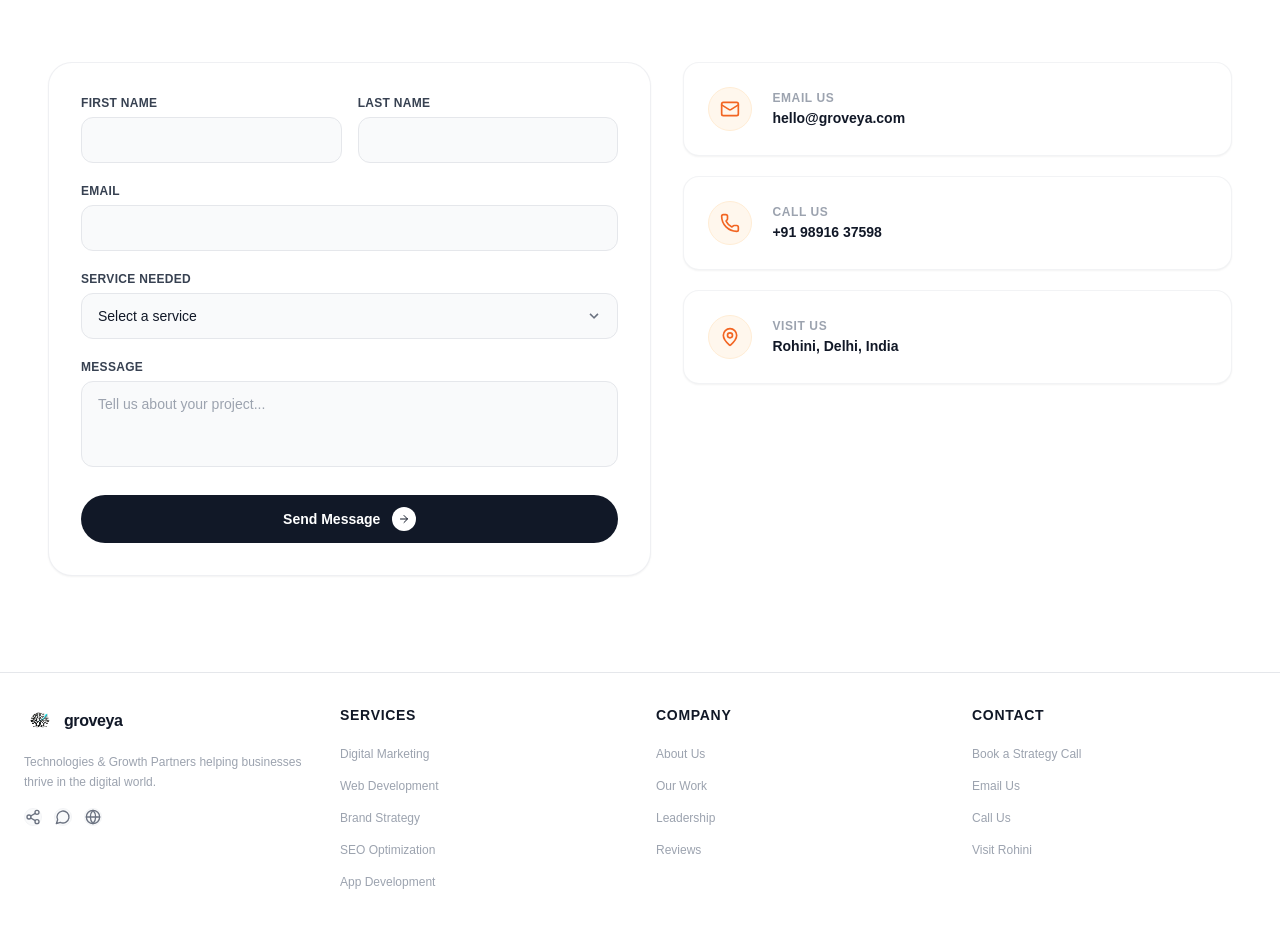
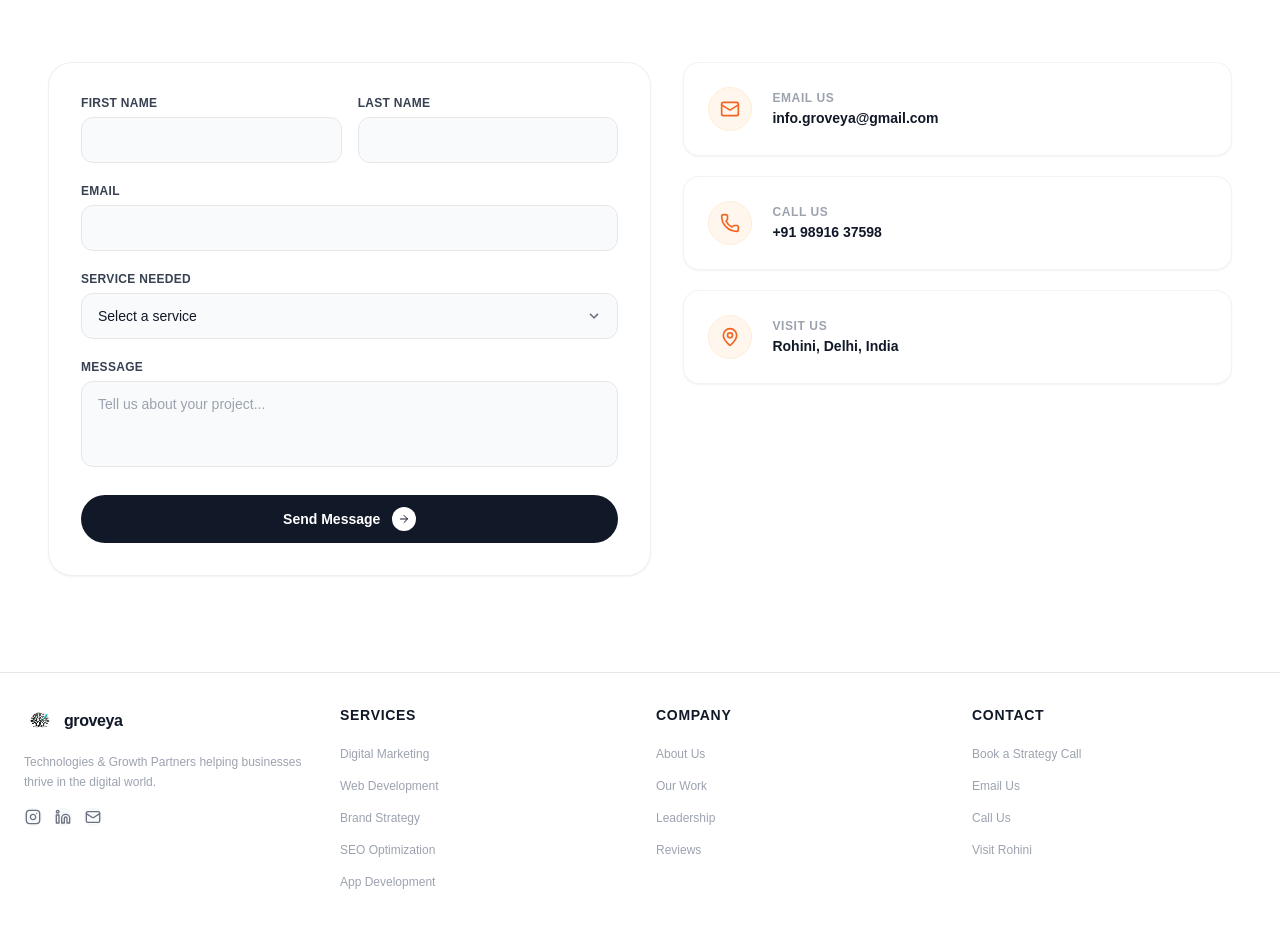
Before and after one commit to CodHemantE/groveya, a React (Vite) app: page / in a window 1280 px wide. Shown: the part 7780-8712 px from the top of the page. Built offline with nearby package versions, Linux system fonts and the light colour scheme.

Commit message:
Update email to info.groveya@gmail.com and add social links to Instagram/LinkedIn

```diff
--- a/src/App.tsx
+++ b/src/App.tsx
@@ -1,10 +1,11 @@
 import { useEffect, useState, useRef } from 'react'
 import {
-  Globe, Share2, MessageCircle, ArrowRight,
+  Globe, MessageCircle, ArrowRight,
   TrendingUp, Code2, Megaphone, BarChart3,
   Smartphone, Search, Mail, Phone, MapPin,
   CheckCircle2, Users, Award, Zap, Menu, X, Star, Quote,
-  Instagram, Play, Target, ClipboardCheck, Layers, Rocket
+  Instagram, Play, Target, ClipboardCheck, Layers, Rocket,
+  Linkedin
 } from 'lucide-react'
 import { Shader, Swirl, ChromaFlow, FlutedGlass, FilmGrain } from 'shaders/react'
 
@@ -1062,7 +1063,7 @@ export default function App() {
             {/* Info Cards */}
             <div className="flex flex-col gap-5 w-full">
               {[
-                { icon: <Mail size={20} />, label: 'Email Us', val: 'hello@groveya.com' },
+                { icon: <Mail size={20} />, label: 'Email Us', val: 'info.groveya@gmail.com' },
                 { icon: <Phone size={20} />, label: 'Call Us', val: '+91 98916 37598' },
                 { icon: <MapPin size={20} />, label: 'Visit Us', val: 'Rohini, Delhi, India' },
               ].map(c => (
@@ -1100,11 +1101,31 @@ export default function App() {
                 Technologies &amp; Growth Partners helping businesses thrive in the digital world.
               </p>
               <div className="flex gap-3">
-                {[<Share2 size={16} />, <MessageCircle size={16} />, <Globe size={16} />].map((ic, i) => (
-                  <button key={i} className="w-8.5 h-8.5 rounded-full bg-gray-50 hover:bg-gray-100 flex items-center justify-center text-gray-500 hover:text-gray-900 border border-gray-100 transition-colors cursor-pointer">
-                    {ic}
-                  </button>
-                ))}
+                <a
+                  href="https://www.instagram.com/groveyaa/"
+                  target="_blank"
+                  rel="noopener noreferrer"
+                  className="w-8.5 h-8.5 rounded-full bg-gray-50 hover:bg-gray-100 flex items-center justify-center text-gray-500 hover:text-gray-900 border border-gray-100 transition-colors cursor-pointer"
+                  aria-label="Instagram"
+                >
+                  <Instagram size={16} />
+                </a>
+                <a
+                  href="https://www.linkedin.com/company/grow-on-online/"
+                  target="_blank"
+                  rel="noopener noreferrer"
+                  className="w-8.5 h-8.5 rounded-full bg-gray-50 hover:bg-gray-100 flex items-center justify-center text-gray-500 hover:text-gray-900 border border-gray-100 transition-colors cursor-pointer"
+                  aria-label="LinkedIn"
+                >
+                  <Linkedin size={16} />
+                </a>
+                <a
+                  href="mailto:info.groveya@gmail.com"
+                  className="w-8.5 h-8.5 rounded-full bg-gray-50 hover:bg-gray-100 flex items-center justify-center text-gray-500 hover:text-gray-900 border border-gray-100 transition-colors cursor-pointer"
+                  aria-label="Email"
+                >
+                  <Mail size={16} />
+                </a>
               </div>
             </div>
 
@@ -1124,7 +1145,7 @@ export default function App() {
               ] },
               { title: 'Contact', links: [
                 { label: 'Book a Strategy Call', href: '#contact' },
-                { label: 'Email Us', href: 'mailto:hello@groveya.com' },
+                { label: 'Email Us', href: 'mailto:info.groveya@gmail.com' },
                 { label: 'Call Us', href: 'tel:+919891637598' },
                 { label: 'Visit Rohini', href: '#contact' },
               ] },
```
